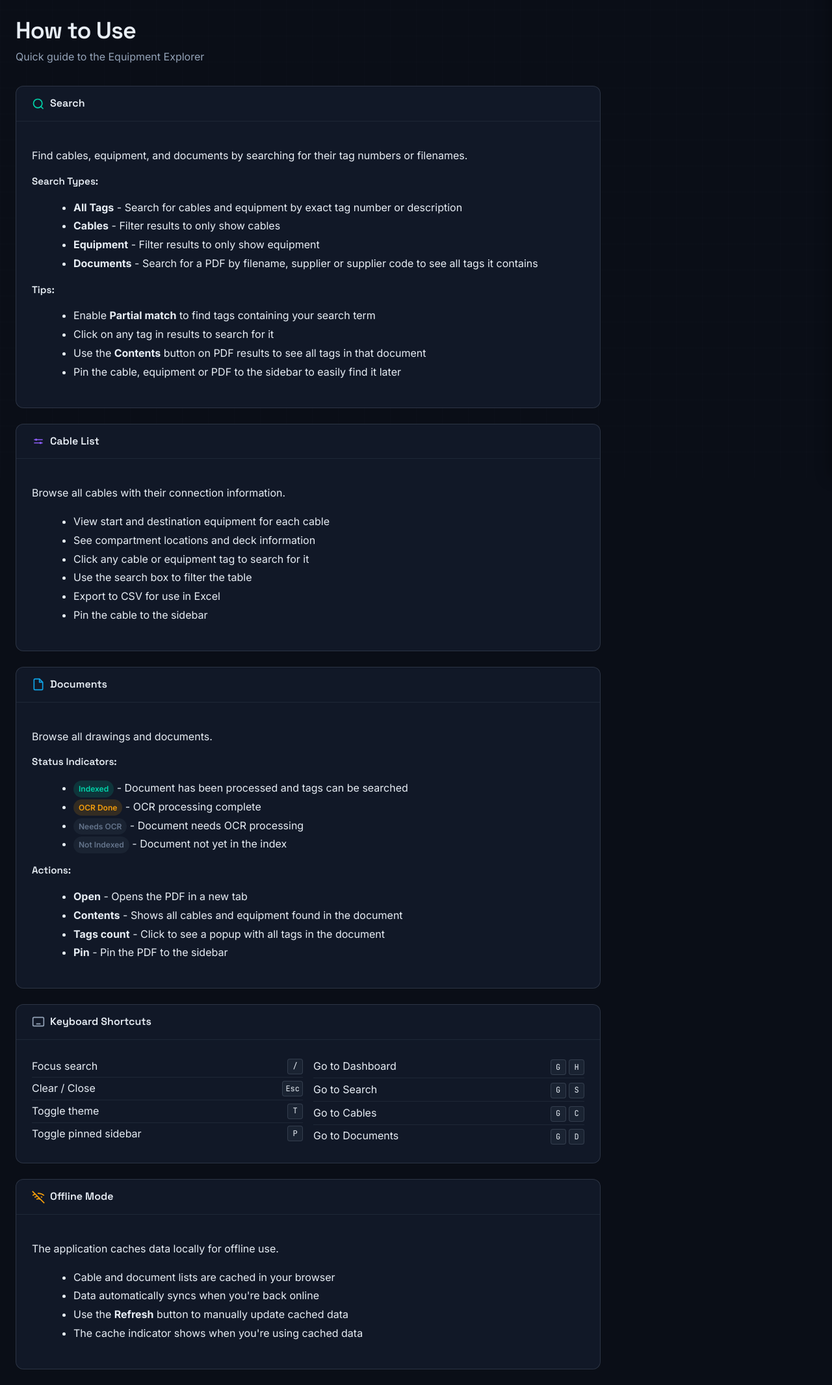
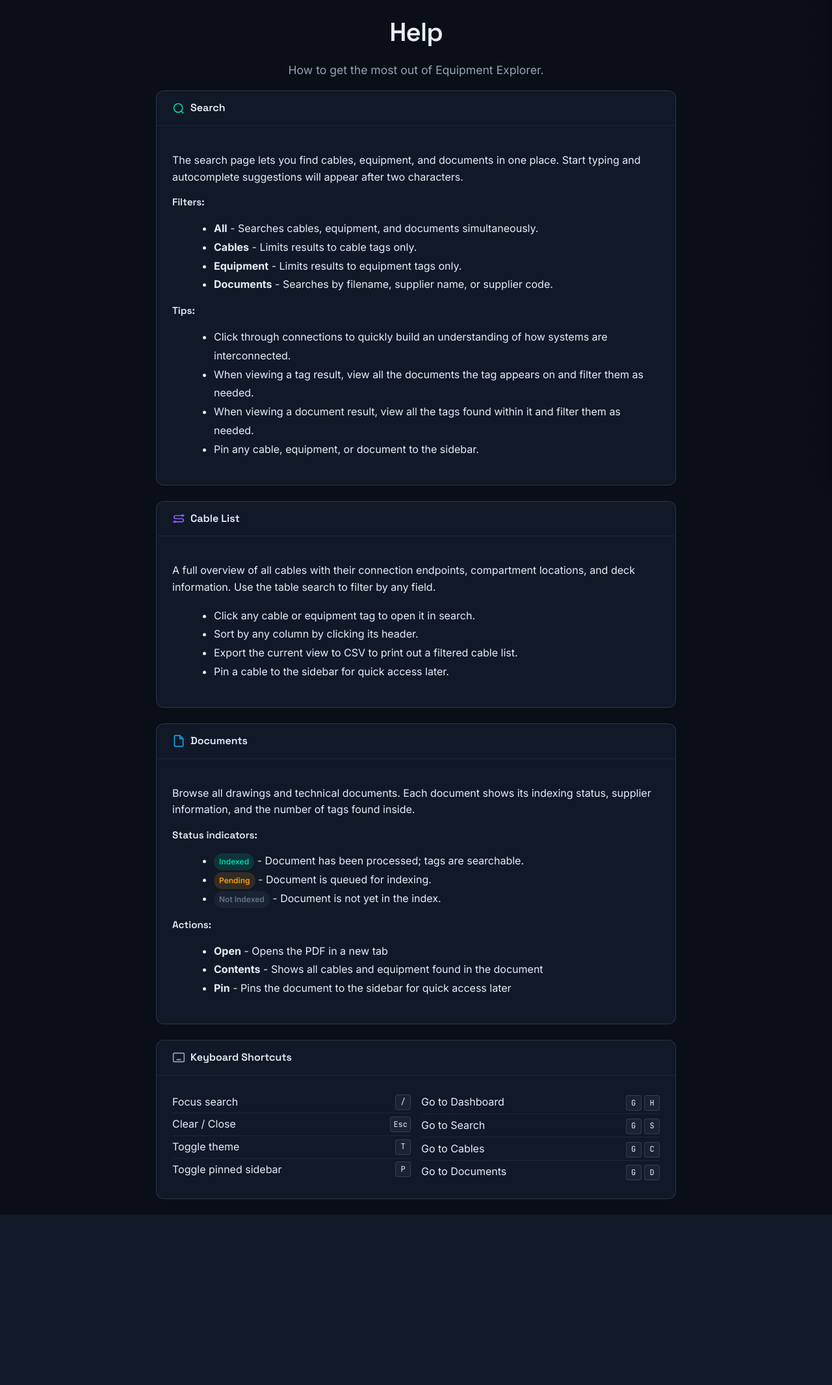
Before and after one commit to jwsteens/EquipmentExplorer, a Python web app: template src/templates/help.html in a window 1280 px wide. Shown: the part 65-2196 px from the top of the page at 65% size. After the commit the page ends 1934 px from the top, so only its background shows below. Run offline with Jinja, Linux system fonts and the light colour scheme; the template is opened without the code that fills it, so the values that code supplies are empty; some libraries are stand-ins or nearby versions.

Commit message:
Change help page

```diff
--- a/src/templates/help.html
+++ b/src/templates/help.html
@@ -3,14 +3,13 @@
 {% block title %}Help - Equipment Explorer{% endblock %}
 
 {% block content %}
-<div class="page-header">
-    <div class="page-title">
-        <h1>How to Use</h1>
+
+<div class="help-container" style="max-width: 800px; margin: 0 auto;">
+
+    <div class="search-hero">
+        <h1>Help</h1>
+        <p>How to get the most out of Equipment Explorer.</p>
     </div>
-    <p class="page-subtitle">Quick guide to the Equipment Explorer</p>
-</div>
-
-<div class="help-container" style="max-width: 900px;">
 
     <!-- Search Section -->
     <div class="card" style="margin-bottom: var(--space-lg);">
@@ -24,22 +23,22 @@
             </h3>
         </div>
         <div class="card-body">
-            <p style="margin-bottom: var(--space-md);">Find cables, equipment, and documents by searching for their tag numbers or filenames.</p>
+            <p style="margin-bottom: var(--space-md);">The search page lets you find cables, equipment, and documents in one place. Start typing and autocomplete suggestions will appear after two characters.</p>
 
-            <h4 style="font-size: 0.95rem; margin-bottom: var(--space-sm);">Search Types:</h4>
+            <h4 style="font-size: 0.95rem; margin-bottom: var(--space-sm);">Filters:</h4>
             <ul style="margin-left: var(--space-lg); margin-bottom: var(--space-md); line-height: 1.8;">
-                <li><strong>All Tags</strong> - Search for cables and equipment by exact tag number or description</li>
-                <li><strong>Cables</strong> - Filter results to only show cables</li>
-                <li><strong>Equipment</strong> - Filter results to only show equipment</li>
-                <li><strong>Documents</strong> - Search for a PDF by filename, supplier or supplier code to see all tags it contains</li>
+                <li><strong>All</strong> - Searches cables, equipment, and documents simultaneously.</li>
+                <li><strong>Cables</strong> - Limits results to cable tags only.</li>
+                <li><strong>Equipment</strong> - Limits results to equipment tags only.</li>
+                <li><strong>Documents</strong> - Searches by filename, supplier name, or supplier code.</li>
             </ul>
 
             <h4 style="font-size: 0.95rem; margin-bottom: var(--space-sm);">Tips:</h4>
-            <ul style="margin-left: var(--space-lg); margin-bottom: var(--space-md); line-height: 1.8;">
-                <li>Enable <strong>Partial match</strong> to find tags containing your search term</li>
-                <li>Click on any tag in results to search for it</li>
-                <li>Use the <strong>Contents</strong> button on PDF results to see all tags in that document</li>
-				<li>Pin the cable, equipment or PDF to the sidebar to easily find it later</li>
+            <ul style="margin-left: var(--space-lg); line-height: 1.8;">
+                <li>Click through connections to quickly build an understanding of how systems are interconnected.</li>
+                <li>When viewing a tag result, view all the documents the tag appears on and filter them as needed.</li>
+                <li>When viewing a document result, view all the tags found within it and filter them as needed.</li>
+                <li>Pin any cable, equipment, or document to the sidebar.</li>
             </ul>
         </div>
     </div>
@@ -49,24 +48,21 @@
         <div class="card-header">
             <h3 class="card-title" style="display: flex; align-items: center; gap: var(--space-sm);">
                 <svg viewBox="0 0 24 24" fill="none" stroke="currentColor" stroke-width="2" style="width:20px;height:20px;color:var(--accent-cable)">
-                    <path d="M4 9h16"/>
-                    <path d="M4 15h16"/>
-                    <circle cx="8" cy="9" r="1" fill="currentColor"/>
-                    <circle cx="16" cy="15" r="1" fill="currentColor"/>
+                    <rect x="3" y="17" width="3.5" height="1.5" fill="currentColor" stroke="currentColor" stroke-linecap="round" stroke-linejoin="round"/>
+                    <rect x="17.5" y="5.5" width="3.5" height="1.5" fill="currentColor" stroke="currentColor" stroke-linecap="round" stroke-linejoin="round"/>
+                    <path fill="none" d="M6.5 17.75h11c4.25 0 4.25-5.75 0-5.75h-11c-4.25 0-4.25-5.75 0-5.75h11"/>
                 </svg>
                 Cable List
             </h3>
         </div>
         <div class="card-body">
-            <p style="margin-bottom: var(--space-md);">Browse all cables with their connection information.</p>
+            <p style="margin-bottom: var(--space-md);">A full overview of all cables with their connection endpoints, compartment locations, and deck information. Use the table search to filter by any field.</p>
 
             <ul style="margin-left: var(--space-lg); line-height: 1.8;">
-                <li>View start and destination equipment for each cable</li>
-                <li>See compartment locations and deck information</li>
-                <li>Click any cable or equipment tag to search for it</li>
-                <li>Use the search box to filter the table</li>
-                <li>Export to CSV for use in Excel</li>
-				<li>Pin the cable to the sidebar</li>
+                <li>Click any cable or equipment tag to open it in search.</li>
+                <li>Sort by any column by clicking its header.</li>
+                <li>Export the current view to CSV to print out a filtered cable list.</li>
+                <li>Pin a cable to the sidebar for quick access later.</li>
             </ul>
         </div>
     </div>
@@ -83,28 +79,26 @@
             </h3>
         </div>
         <div class="card-body">
-            <p style="margin-bottom: var(--space-md);">Browse all drawings and documents.</p>
+            <p style="margin-bottom: var(--space-md);">Browse all drawings and technical documents. Each document shows its indexing status, supplier information, and the number of tags found inside.</p>
 
-            <h4 style="font-size: 0.95rem; margin-bottom: var(--space-sm);">Status Indicators:</h4>
+            <h4 style="font-size: 0.95rem; margin-bottom: var(--space-sm);">Status indicators:</h4>
             <ul style="margin-left: var(--space-lg); margin-bottom: var(--space-md); line-height: 1.8;">
-                <li><span class="badge badge-success">Indexed</span> - Document has been processed and tags can be searched</li>
-                <li><span class="badge badge-warning">OCR Done</span> - OCR processing complete</li>
-                <li><span class="badge badge-muted">Needs OCR</span> - Document needs OCR processing</li>
-                <li><span class="badge badge-muted">Not Indexed</span> - Document not yet in the index</li>
+                <li><span class="badge badge-success">Indexed</span> - Document has been processed; tags are searchable.</li>
+                <li><span class="badge badge-warning">Pending</span> - Document is queued for indexing.</li>
+                <li><span class="badge badge-muted">Not Indexed</span> - Document is not yet in the index.</li>
             </ul>
 
             <h4 style="font-size: 0.95rem; margin-bottom: var(--space-sm);">Actions:</h4>
             <ul style="margin-left: var(--space-lg); line-height: 1.8;">
                 <li><strong>Open</strong> - Opens the PDF in a new tab</li>
                 <li><strong>Contents</strong> - Shows all cables and equipment found in the document</li>
-                <li><strong>Tags count</strong> - Click to see a popup with all tags in the document</li>
-				<li><strong>Pin</strong> - Pin the PDF to the sidebar</li>
+                <li><strong>Pin</strong> - Pins the document to the sidebar for quick access later</li>
             </ul>
         </div>
     </div>
 
     <!-- Keyboard Shortcuts Section -->
-    <div class="card" style="margin-bottom: var(--space-lg);">
+    <div class="card">
         <div class="card-header">
             <h3 class="card-title" style="display: flex; align-items: center; gap: var(--space-sm);">
                 <svg viewBox="0 0 24 24" fill="none" stroke="currentColor" stroke-width="2" style="width:20px;height:20px;color:var(--text-secondary)">
@@ -156,27 +150,5 @@
         </div>
     </div>
 
-    <!-- Offline Mode Section -->
-    <div class="card">
-        <div class="card-header">
-            <h3 class="card-title" style="display: flex; align-items: center; gap: var(--space-sm);">
-                <svg viewBox="0 0 24 24" fill="none" stroke="currentColor" stroke-width="2" style="width:20px;height:20px;color:var(--accent-warning)">
-                    <path d="M1 1l22 22M16.72 11.06A10.94 10.94 0 0 1 19 12.55M5 12.55a10.94 10.94 0 0 1 5.17-2.39M10.71 5.05A16 16 0 0 1 22.58 9M1.42 9a15.91 15.91 0 0 1 4.7-2.88M8.53 16.11a6 6 0 0 1 6.95 0M12 20h.01"/>
-                </svg>
-                Offline Mode
-            </h3>
-        </div>
-        <div class="card-body">
-            <p style="margin-bottom: var(--space-md);">The application caches data locally for offline use.</p>
-
-            <ul style="margin-left: var(--space-lg); line-height: 1.8;">
-                <li>Cable and document lists are cached in your browser</li>
-                <li>Data automatically syncs when you're back online</li>
-                <li>Use the <strong>Refresh</strong> button to manually update cached data</li>
-                <li>The cache indicator shows when you're using cached data</li>
-            </ul>
-        </div>
-    </div>
-
 </div>
 {% endblock %}
--- a/src/templates/index.html
+++ b/src/templates/index.html
@@ -8,7 +8,7 @@
     <div class="page-title">
         <h1>Dashboard</h1>
     </div>
-    <p class="page-subtitle">Ship Cable and Equipment Database Overview</p>
+    <p class="page-subtitle">Navigate cables, equipment and documents easily using Equipment Explorer.</p>
 </div>
 
 <!-- Stats Grid -->
```
